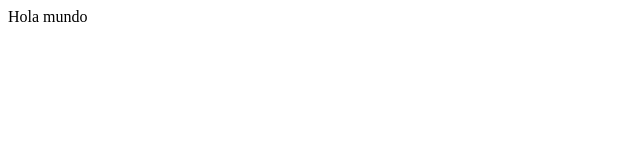
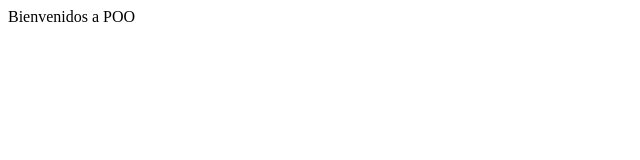
Before and after one commit to konkkeror/hola-mundo-2, a plain HTML site: page index.html in a window 1280 px wide. Shown: the full height of the page, 0-640 px from the left. Drawn offline with Linux system fonts and the light colour scheme.

Commit message:
Modificacion del archivo index

```diff
--- a/index.html
+++ b/index.html
@@ -7,6 +7,6 @@
   <title>Hola mundo</title>
 </head>
 <body>
-  Hola mundo
+  Bienvenidos a POO
 </body>
 </html>
```
